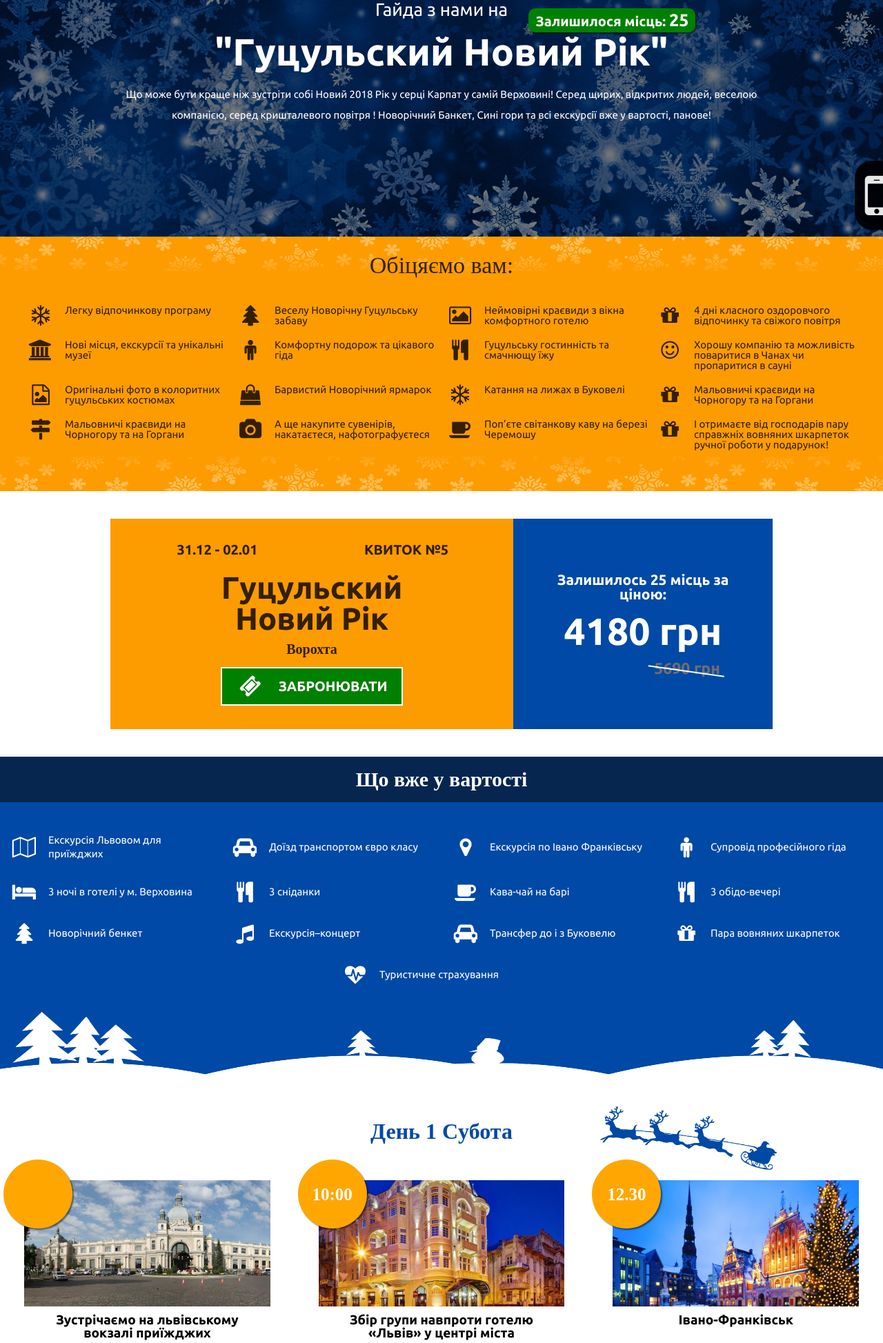
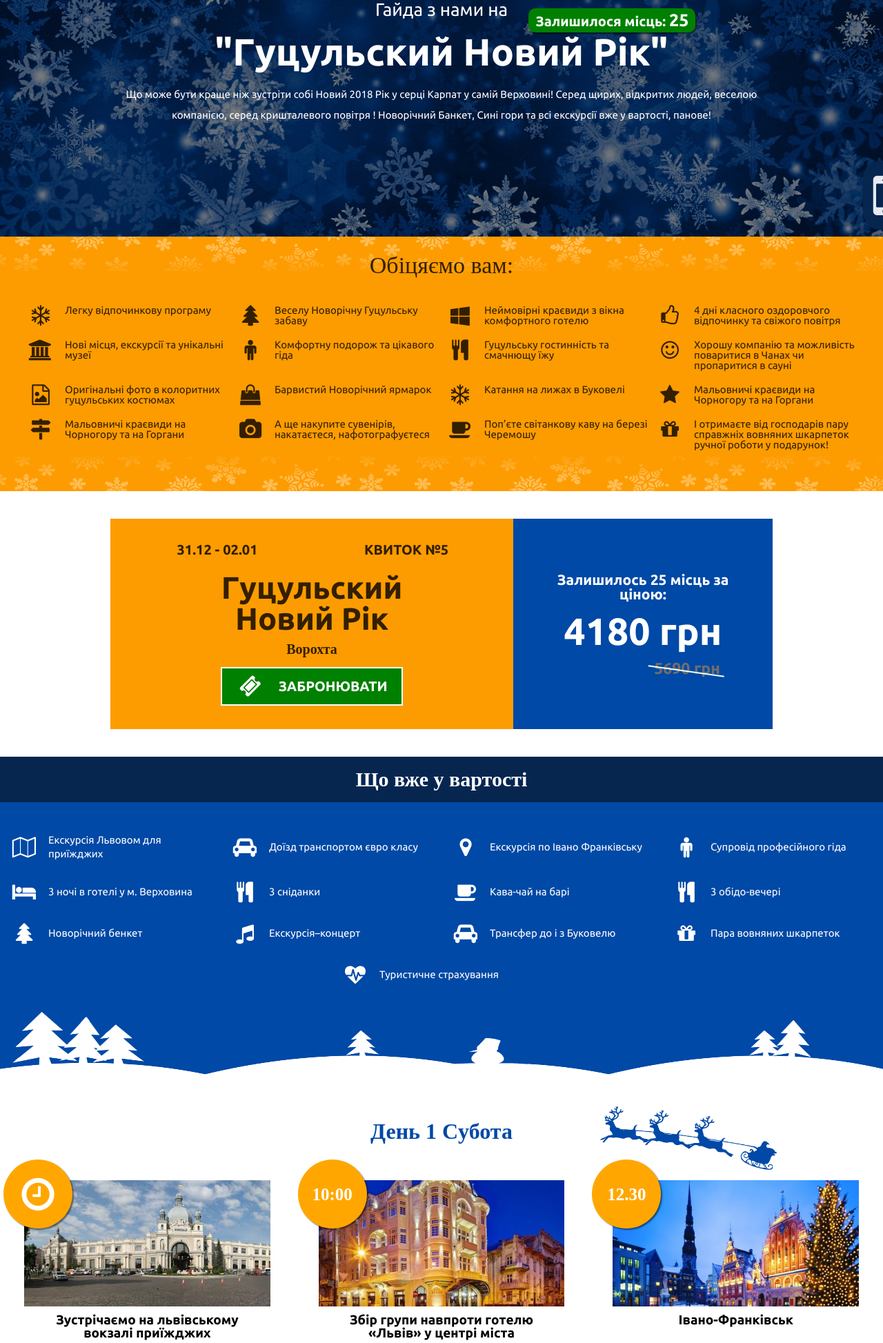
Before and after one commit to alexandrtovmach/vorohta, a PHP site: page / in a window 1280 px wide. Shown: the part 457-2404 px from the top of the page at 69% size. Run offline with PHP 8.4, Linux system fonts and the light colour scheme; some web fonts are replaced.

Commit message:
Added new unique icons

```diff
--- a/index.html
+++ b/index.html
@@ -107,8 +107,8 @@
                 <ul>
                     <li><div><i class="fa fa-snowflake-o" aria-hidden="true"></i></div><p>Легку відпочинкову програму</p></li>
                     <li><div><i class="fa fa-tree" aria-hidden="true"></i></div><p>Веселу Новорічну Гуцульську забаву</p></li>
-                    <li><div><i class="fa fa-picture-o" aria-hidden="true"></i></div><p>Неймовірні краєвиди з вікна комфортного готелю</p></li>
-                    <li><div><i class="fa fa-gift" aria-hidden="true"></i></div><p>4 дні  класного оздоровчого відпочинку та свіжого повітря</p></li>
+                    <li><div><i class="fa fa-windows" aria-hidden="true"></i></div><p>Неймовірні краєвиди з вікна комфортного готелю</p></li>
+                    <li><div><i class="fa fa-thumbs-o-up" aria-hidden="true"></i></div><p>4 дні  класного оздоровчого відпочинку та свіжого повітря</p></li>
                     <li><div><i class="fa fa-university" aria-hidden="true"></i></i></div><p>Нові місця, екскурсії та унікальні музеї</p></li>
                     <li><div><i class="fa fa-male" aria-hidden="true"></i></div><p>Комфортну подорож та цікавого гіда</p></li>
                     <li><div><i class="fa fa-cutlery" aria-hidden="true"></i></div><p>Гуцульську гостинність та смачнющу їжу</p></li>
@@ -116,7 +116,7 @@
                     <li><div><i class="fa fa-file-image-o" aria-hidden="true"></i></div><p>Оригінальні фото в колоритних гуцульських костюмах</p></li>
                     <li><div><i class="fa fa-shopping-bag" aria-hidden="true"></i></div><p>Барвистий Новорічний ярмарок</p></li>
                     <li><div><i class="fa fa-snowflake-o" aria-hidden="true"></i></div><p>Катання на лижах в Буковелі</p></li>
-                    <li><div><i class="fa fa-gift" aria-hidden="true"></i></div><p>Мальовничі краєвиди на Чорногору та на Горгани</p></li>
+                    <li><div><i class="fa fa-star" aria-hidden="true"></i></div><p>Мальовничі краєвиди на Чорногору та на Горгани</p></li>
                     <li><div><i class="fa fa-map-signs" aria-hidden="true"></i></div><p>Мальовничі краєвиди на Чорногору та на Горгани</p></li>
                     <li><div><i class="fa fa-camera" aria-hidden="true"></i></div><p>А ще накупите сувенірів, накатаєтеся, нафотографуєтеся</p></li>
                     <li><div><i class="fa fa-coffee" aria-hidden="true"></i></div><p>Поп’єте світанкову каву на березі Черемошу </p></li>
@@ -180,7 +180,7 @@
                 <ul>
                     <li>
                         <div class='circle-time'>
-                            <span></span>
+                            <span><i class="fa fa-clock-o" aria-hidden="true"></i></span>
                         </div>
                         <div id="img"  style='background:url("images/day_events/2.jpg"); background-size: cover;'></div>
                         <h3>Зустрічаємо на львівському вокзалі приїжджих</h3>
@@ -343,7 +343,7 @@
                     </li>
                     <li>
                         <div class='circle-time'>
-                            <span></span>
+                            <span><i class="fa fa-clock-o" aria-hidden="true"></i></span>
                         </div>
                         <div id="img" style='background:url("images/day_events/chanu.jpg"); background-size: cover; background-position: center'></div>
                         <h3>Варіння у Чанах або Оздоровча сауна</h3>
@@ -394,7 +394,7 @@
                     </li>
                     <li>
                         <div class='circle-time'>
-                            <span></span>
+                            <span><i class="fa fa-clock-o" aria-hidden="true"></i></span>
                         </div>
                         <div id="img" style='background:url("images/day_events/basein.jpg"); background-size: cover; background-position: center'></div>
                         <h3>Хочеш поплавати? </h3>
--- a/style/mainstyle.css
+++ b/style/mainstyle.css
@@ -92,7 +92,7 @@ header {
 	flex-direction: row;
 	justify-content: space-around;
 	list-style: none;
-	background-color: rgba(0,0,0,0.8);
+	background-color: rgba(0, 49, 108, 0.9);
 }
 
 .submenu  ul li {
@@ -121,7 +121,7 @@ header {
 	bottom: 10px;
 	right: 0px;
 	border-radius: 25px 0 0 25px;
-	background: rgba(0, 0, 0, 0.9);
+	background: #062650;
 	transform: translateX(250px);
 	transition: 0.1s;
 }
@@ -660,6 +660,7 @@ main img {
 	background-size: auto 50%;
 }
 
+
 .daily-program h2 {
 	font-family: "Kurale";
 	font-weight: bold;
@@ -703,6 +704,10 @@ main img {
 	font-family: "Kurale";
 	font-weight: bold;
 	color: white;
+}
+
+.daily-program  .circle-time span  i {
+	font-size: 55px;
 }
 
 .daily-program ul li {
@@ -1004,6 +1009,7 @@ footer {
 	width: 100%;
 	height: 100vh;
 	background-color: rgba(0,0,0, 0.8);
+	overflow: scroll;
 }
 
 .modal-windows {
--- a/style/min-1024--max-1279.css
+++ b/style/min-1024--max-1279.css
@@ -98,4 +98,8 @@ and (max-device-width : 1279px) {
         height: auto;
     }
 
+    .phone-button-slide ul li {
+        padding: 10px 9px 10px 15px;
+    }
+
 }
--- a/style/min-1280---max-1650.css
+++ b/style/min-1280---max-1650.css
@@ -36,4 +36,8 @@ and (max-device-width : 1650px) {
         margin-top: 10%;
     }
 
+    .phone-button-slide ul li {
+        padding: 10px 8px 10px 15px;
+    }
+
 }
--- a/style/min-310---max-479.css
+++ b/style/min-310---max-479.css
@@ -49,7 +49,7 @@ and (max-device-width : 479px) {
 
     .logo-image {
         /* background-image: url(..design/img_pack/logo.png); */
-        width: 50%;
+        width: 210px;
     }
 
     .header-logo img {
@@ -449,7 +449,7 @@ and (max-device-width : 479px) {
     .modal-windows h3 {
         font-size: 30px;
         line-height: 35px;
-        margin-top: 55px;
+        margin-top: 65px;
         margin-bottom: -20px;
     }
 
@@ -485,7 +485,7 @@ and (max-device-width : 479px) {
 
     .modal-windows img {
         width: 155px;
-        margin-bottom: 20px;
+        margin-bottom: 60px;
     }
 
     ::-webkit-input-placeholder { font-size: 13px;color:grey;font-family: "Ubuntu";}
@@ -494,7 +494,7 @@ and (max-device-width : 479px) {
     :-ms-input-placeholder      { font-size: 13px;color:grey;font-family: "Ubuntu";}
 
     .phone-button-slide ul li {
-        padding: 10px 34px 10px 15px;
+        padding: 10px 27px 10px 15px;
     }
 
 
--- a/style/min-480---max-767.css
+++ b/style/min-480---max-767.css
@@ -50,7 +50,7 @@ and (max-device-width : 767px) {
 
     .logo-image {
         /* background-image: url(..design/img_pack/logo.png); */
-        width: 40%;
+        width: 210px;
     }
 
     .header-logo img {
@@ -417,7 +417,7 @@ and (max-device-width : 767px) {
         font-size: 20px;
     }
 
-    .phone-button-slide ul li p {
-        font-size:
+    .phone-button-slide ul li {
+        padding: 10px 8px 10px 15px;
     }
 }
--- a/style/min-768---max-1023.css
+++ b/style/min-768---max-1023.css
@@ -274,4 +274,8 @@ and (max-device-width : 1023px) {
         margin:20px 0 0 0;
     }
 
+    .phone-button-slide ul li {
+        padding: 10px 9px 10px 15px;
+    }
+
 }
--- a/style/min_1651.css
+++ b/style/min_1651.css
@@ -59,4 +59,8 @@ and (min-device-width : 1651px)  {
         font-size: 380%;
     }
 
+    .phone-button-slide ul li {
+        padding: 10px 8px 10px 15px;
+    }
+
 }
```
